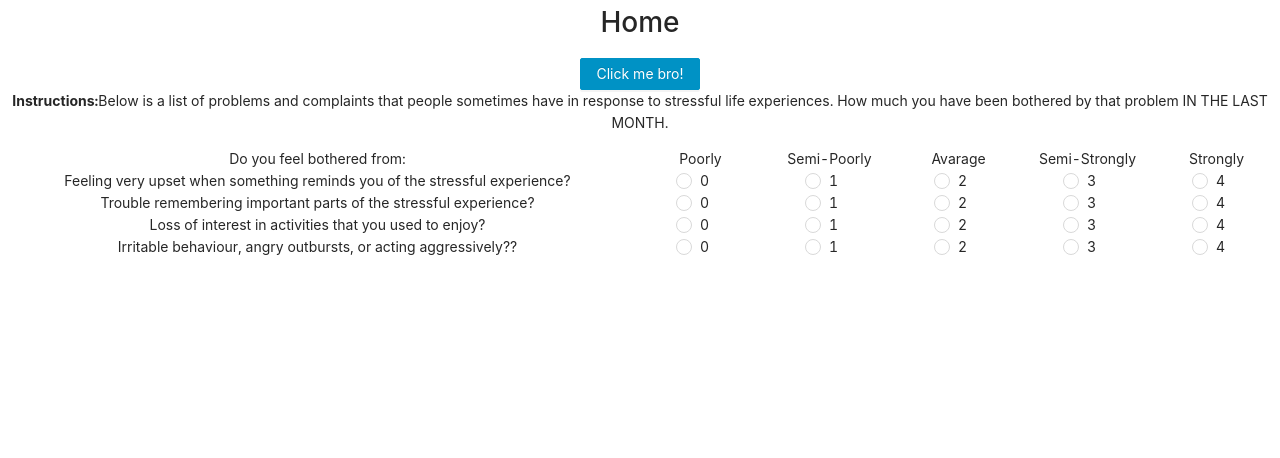
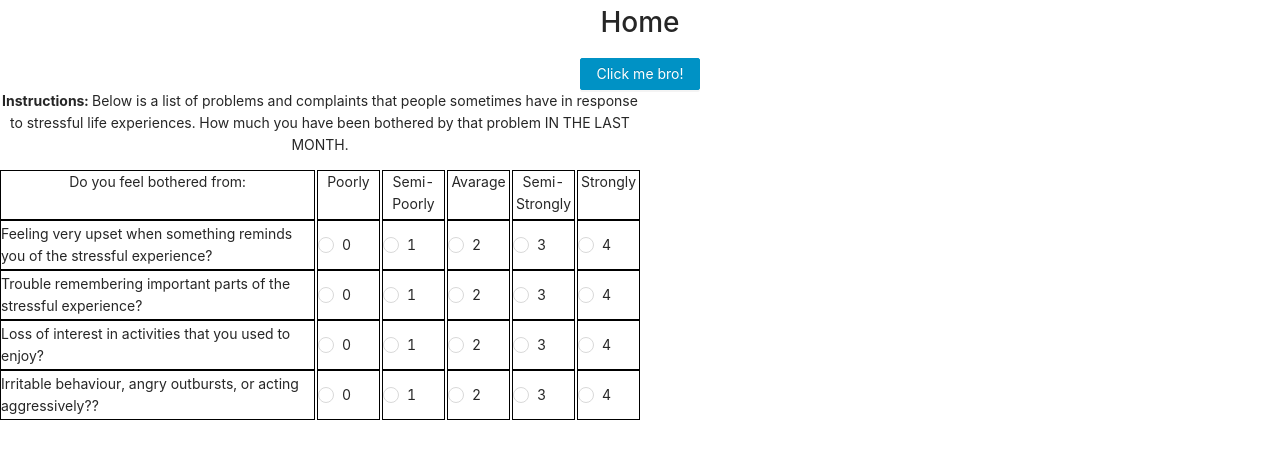
Before and after one commit to webahead14/clinic-client, a React (Create React App) app: page / in a window 1280 px wide. Shown: the top 458 px of the page. Built offline with nearby package versions, Linux system fonts and the light colour scheme.

Commit message:
css changes

```diff
--- a/src/components/Matrix/index.jsx
+++ b/src/components/Matrix/index.jsx
@@ -22,21 +22,23 @@ function Matrix({ instructions, title, columns, questions, answers }) {
     }
 
     return (
-        <div>
-            <Paragraph><b>Instructions:</b>{instructions}</Paragraph>
+        <div className={style.matrixFrame}>
+            <Paragraph><b>Instructions:</b> {instructions}</Paragraph>
             <Row gutter={[2, 2]} wrap={false}>
-                <Col span={12} flex={"12"}><div>{title}</div></Col>
+                <Col span={12} flex={"12"}><div className={style.matrixTitleCell}>{title}</div></Col>
                 {columns.map((column) => {
-                    return <Col span={12 / columns.length} flex={`${12 / columns.length}`}><div>{column}</div></Col>
+                    return <Col span={12 / columns.length} flex={`${12 / columns.length}`}><div className={style.matrixTitleCell}>{column}</div></Col>
                 })}
             </Row>
             {questions.map((question, questionIndex) => {
                 return (
                     <Row gutter={[2, 2]} wrap={false}>
-                        <Col span={12} flex={"12"}><div>{question.question}</div></Col>
+                        <Col span={12} flex={"12"}><div className={style.matrixCell}>{question.question}</div></Col>
                         {answers.map((answer) => {
                             return <Col span={12 / answers.length} flex={`${12 / columns.length}`}>
-                                <Radio checked={valueArr[questionIndex] == answer} onChange={(e) => { onChange(answer, questionIndex) }}>{answer}</Radio>
+                                <div className={style.matrixCell}>
+                                    <Radio checked={valueArr[questionIndex] == answer} onChange={(e) => { onChange(answer, questionIndex) }}>{answer}</Radio>
+                                </div>
                             </Col>
                         })}
                     </Row>
--- a/src/components/Matrix/style.module.css
+++ b/src/components/Matrix/style.module.css
@@ -0,0 +1,19 @@
+.matrixFrame{
+    width:50%;
+    height:50%;
+}
+
+.matrixTitleCell {
+    height:50px;
+    border: 1px solid black;
+}
+
+.matrixCell {
+    text-align: start;
+    height:50px;
+    border: 1px solid black;
+
+    display: flex;
+    align-items: center;
+    justify-items: center;
+}
```
